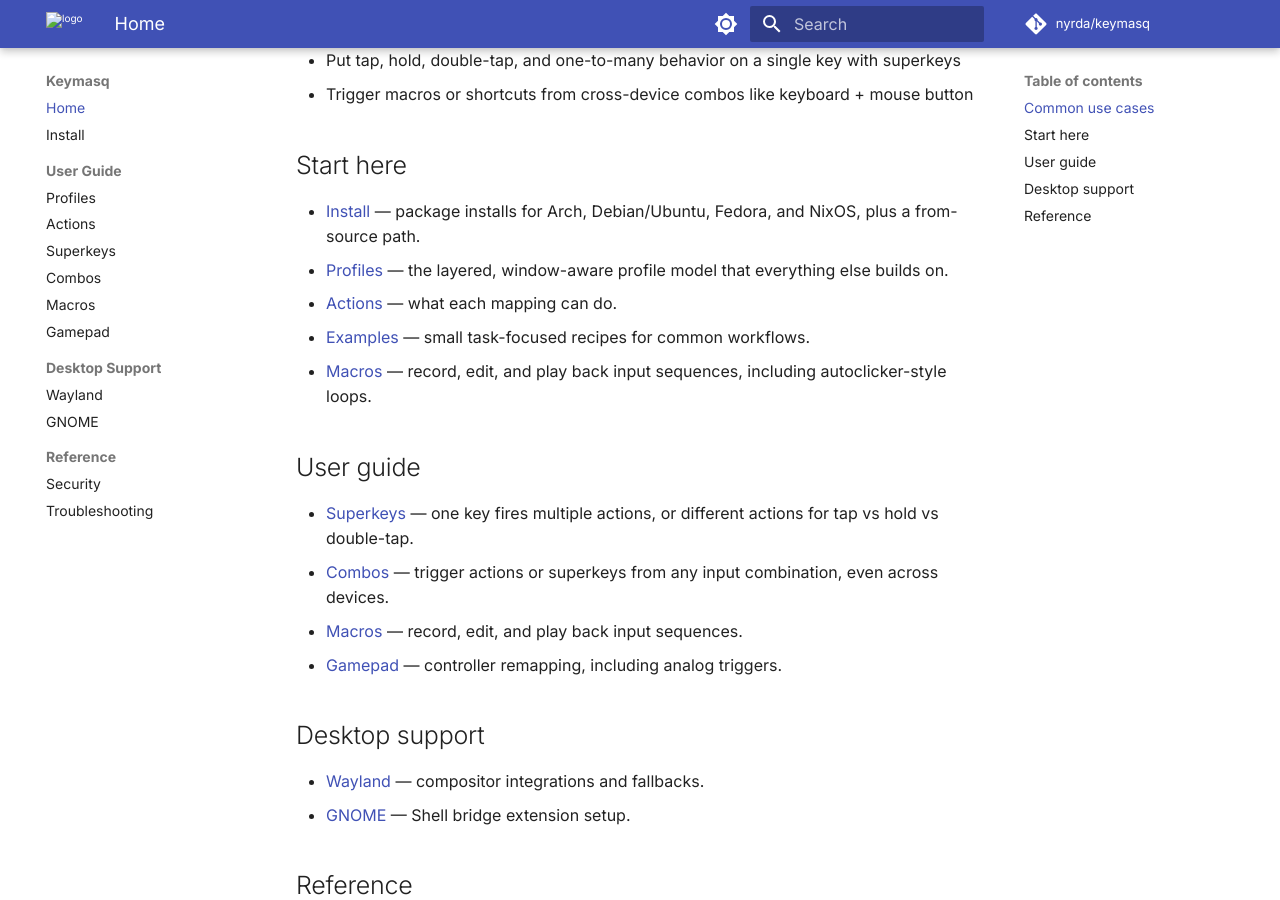
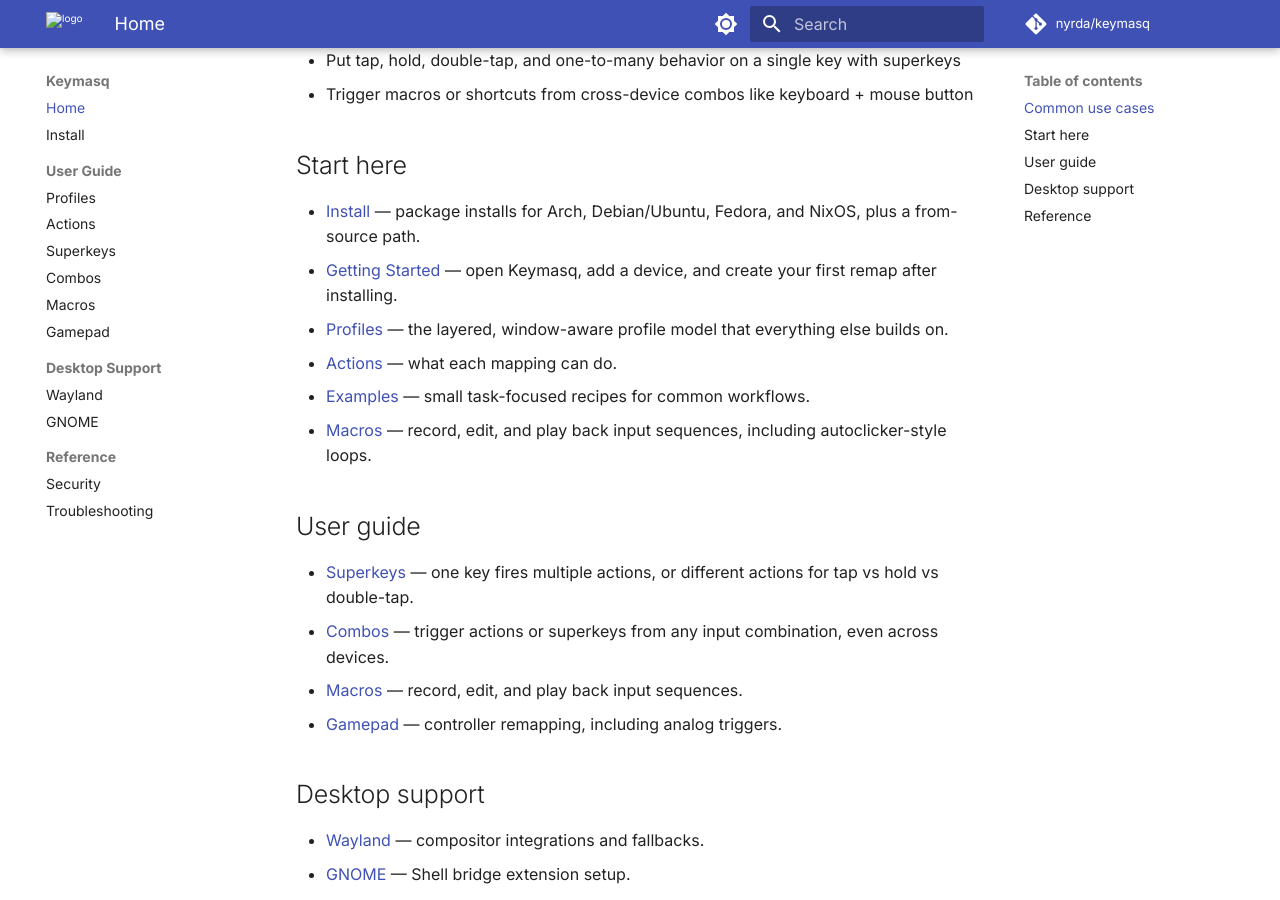
Before and after one commit to nyrda/keymasq, an MkDocs documentation site: the page built from docs/index.md, in a window 1280 px wide and 900 px high, scrolled down 467 px. Built offline with MkDocs 1.6.1 and Material for MkDocs 9.7.7, drawn with Linux system fonts in a browser that asks for light colours; comment, search, counter and statistics services are not loaded.

Commit message:
Add getting started docs link and update screenshot
- Add a Getting Started entry to the docs index
- Refresh the Caps Lock mapping screenshot

```diff
--- a/docs/index.md
+++ b/docs/index.md
@@ -20,6 +20,8 @@
 
 - [Install](INSTALL.md) — package installs for Arch, Debian/Ubuntu, Fedora,
   and NixOS, plus a from-source path.
+- [Getting Started](GETTING_STARTED.md) — open Keymasq, add a device, and
+  create your first remap after installing.
 - [Profiles](PROFILES.md) — the layered, window-aware profile model that
   everything else builds on.
 - [Actions](ACTIONS.md) — what each mapping can do.
```
Also changed, not shown: docs/assets/screenshots/keymasq_map_capslock.png.
